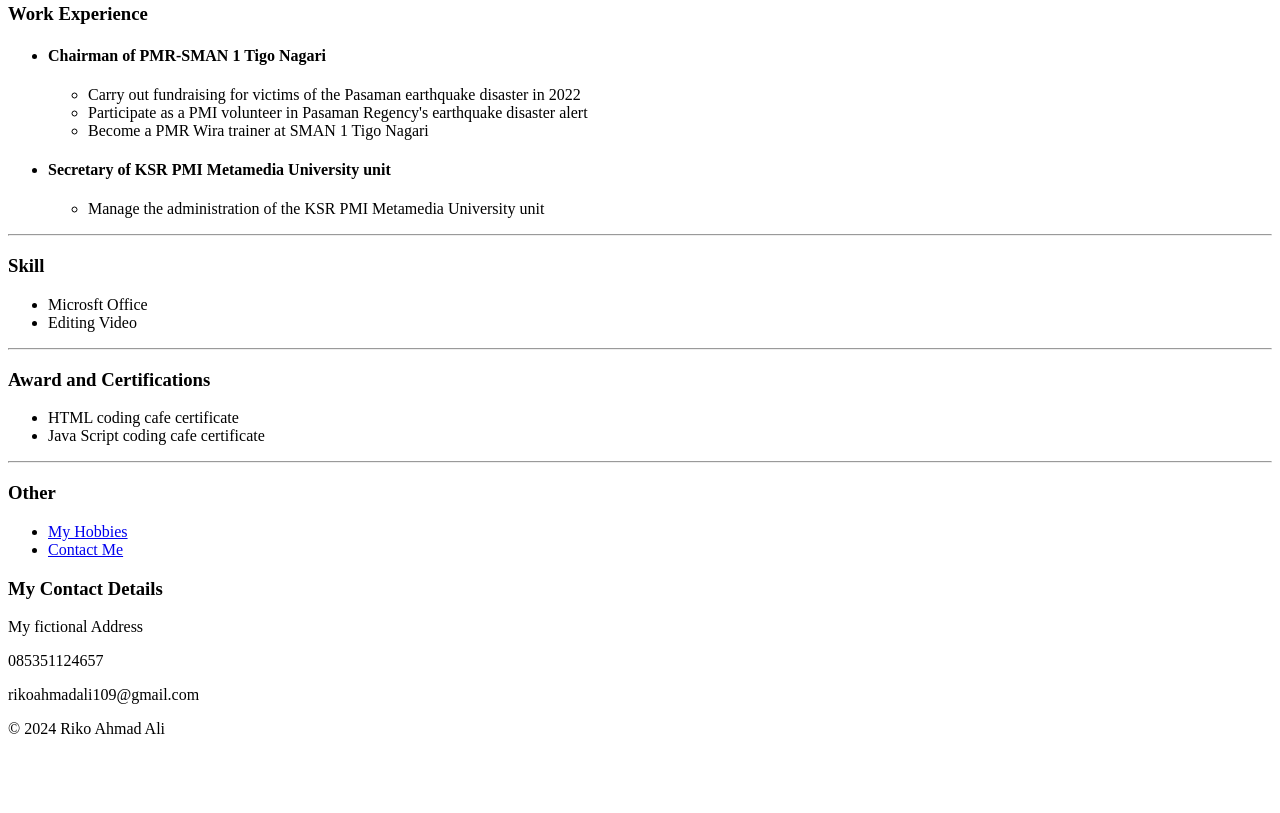
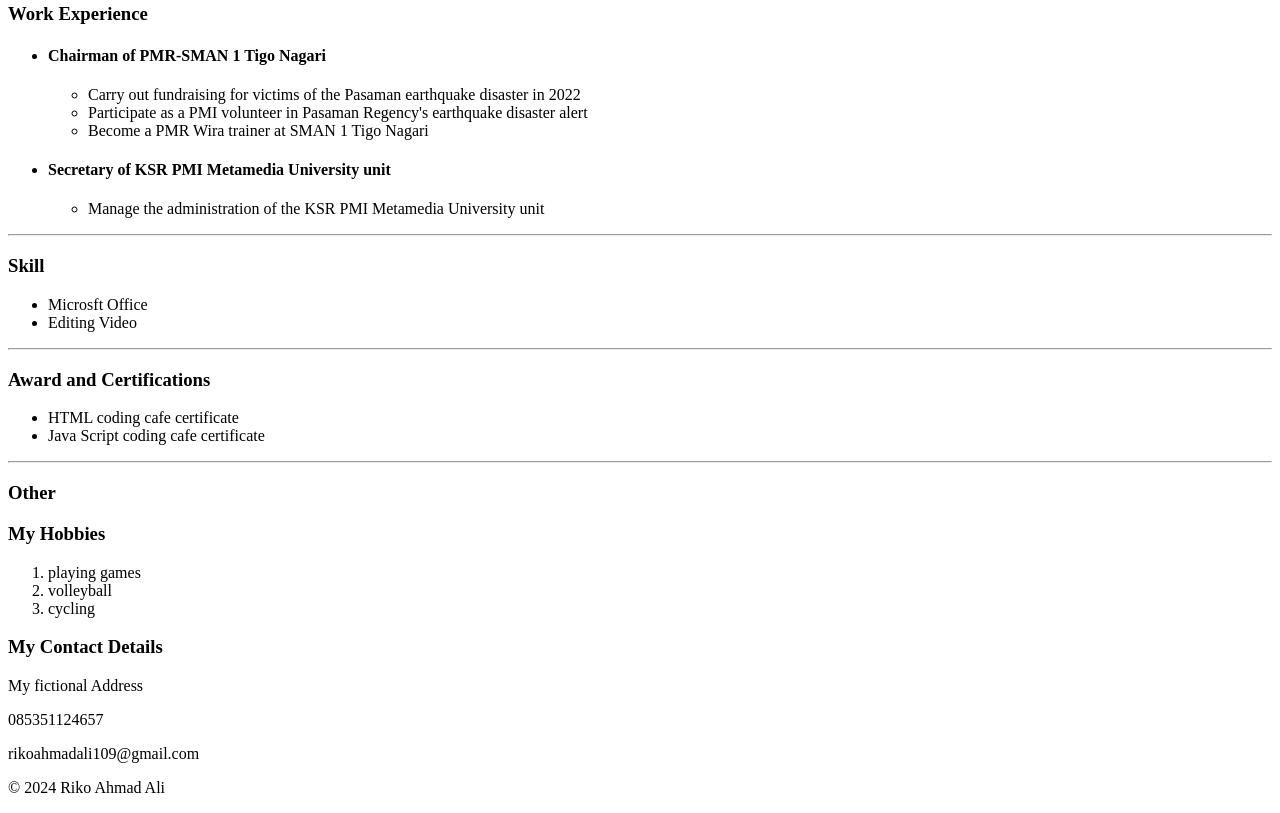
Before and after one commit to RikoAhmadAli/Riko.github.io, a plain HTML site: page index.html in a window 1280 px wide. Shown: the part 413-1226 px from the top of the page. Before the commit the page ends 1167 px from the top, so only its background shows below. Drawn offline with Linux system fonts and the light colour scheme.

Commit message:
Update index.html

```diff
--- a/index.html
+++ b/index.html
@@ -47,10 +47,13 @@
     </ul>
     <hr>
     <h3>Other</h3>
-    <ul>
-        <li><a href="hobby.html">My Hobbies</a></li>
-        <li><a href="contact.html">Contact Me</a></li>
-    </ul>
+
+    <h3>My Hobbies</h3>
+<ol>
+    <li>playing games</li>
+    <li>volleyball</li>
+    <li>cycling</li>
+</ol>
     <h3>My Contact Details</h3>
 <p>My fictional Address</p>
 <p>085351124657</p>
```
